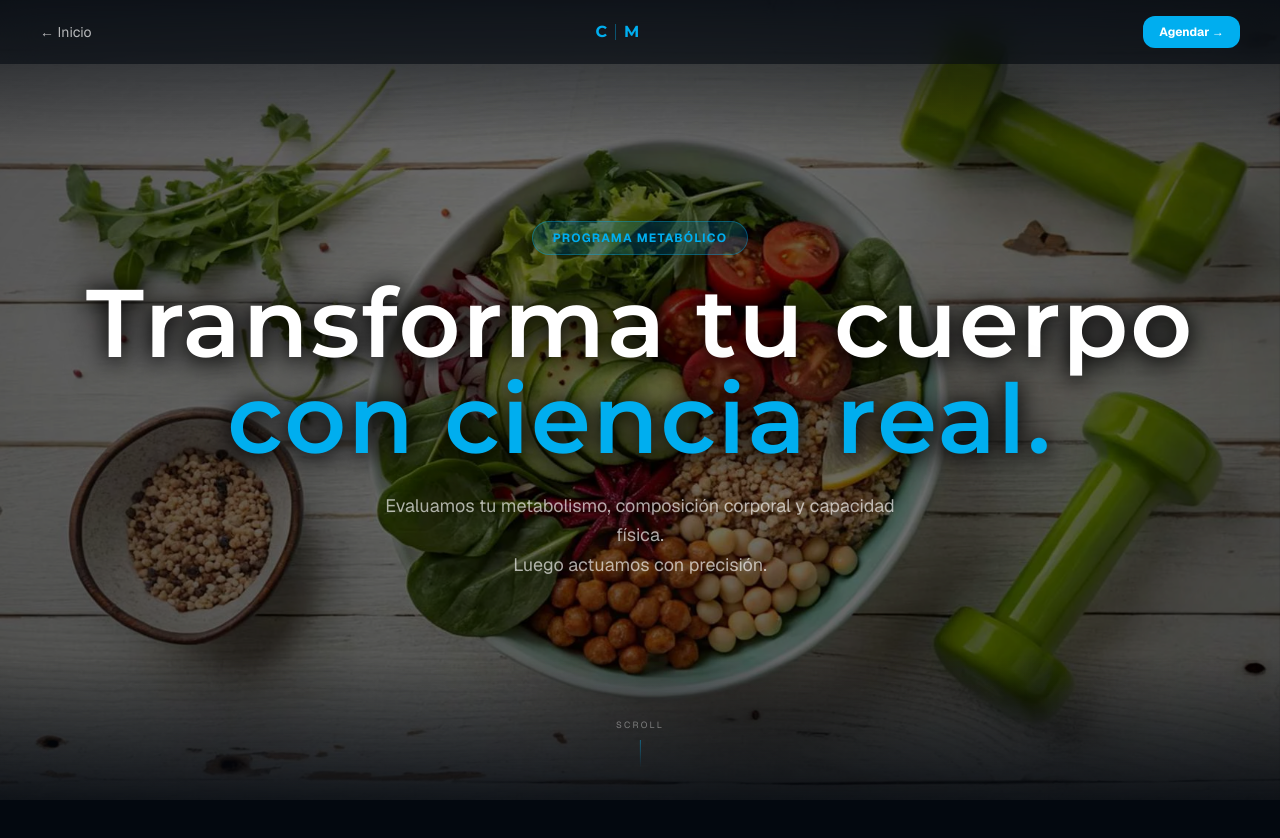
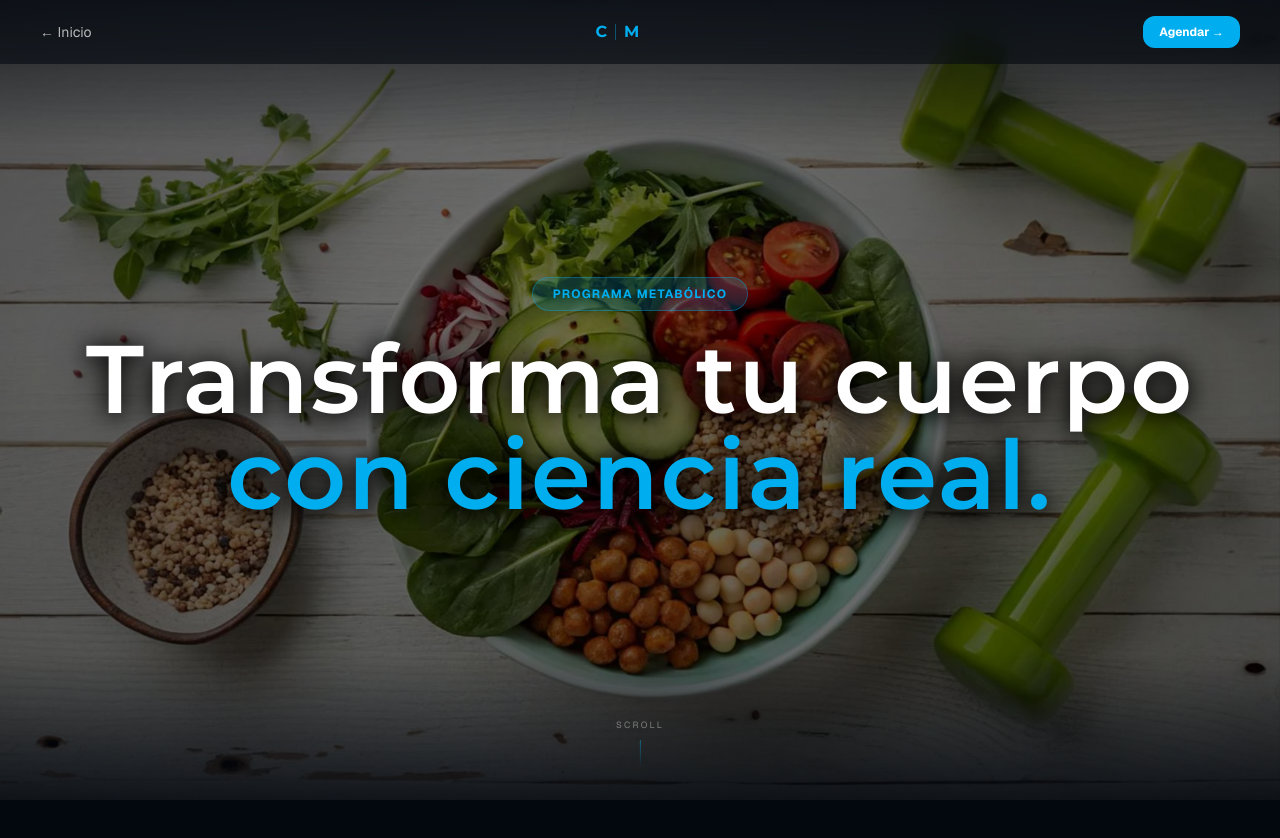
Before and after one commit to felipemunoz1983-alt/centro-metabolico, a Next.js app: page /programa-metabolico in a window 1280 px wide. Shown: the top 838 px of the page. Built offline with nearby package versions, Linux system fonts and the light colour scheme.

Commit message:
remove subtitle from hero phase 1

```diff
--- a/src/app/programa-metabolico/ProgramaMetabolicoClient.tsx
+++ b/src/app/programa-metabolico/ProgramaMetabolicoClient.tsx
@@ -250,10 +250,6 @@ export function ProgramaMetabolicoClient() {
               Transforma tu cuerpo<br />
               <span style={{ color: BRAND }}>con ciencia real.</span>
             </h2>
-            <p className="mt-6 max-w-[46ch] text-base leading-relaxed md:text-lg" style={{ color: "rgba(255,255,255,0.65)" }}>
-              Evaluamos tu metabolismo, composición corporal y capacidad física.<br />
-              Luego actuamos con precisión.
-            </p>
           </motion.div>
 
           {/* ── Phase 2 ─────────────────────────────── */}
```
